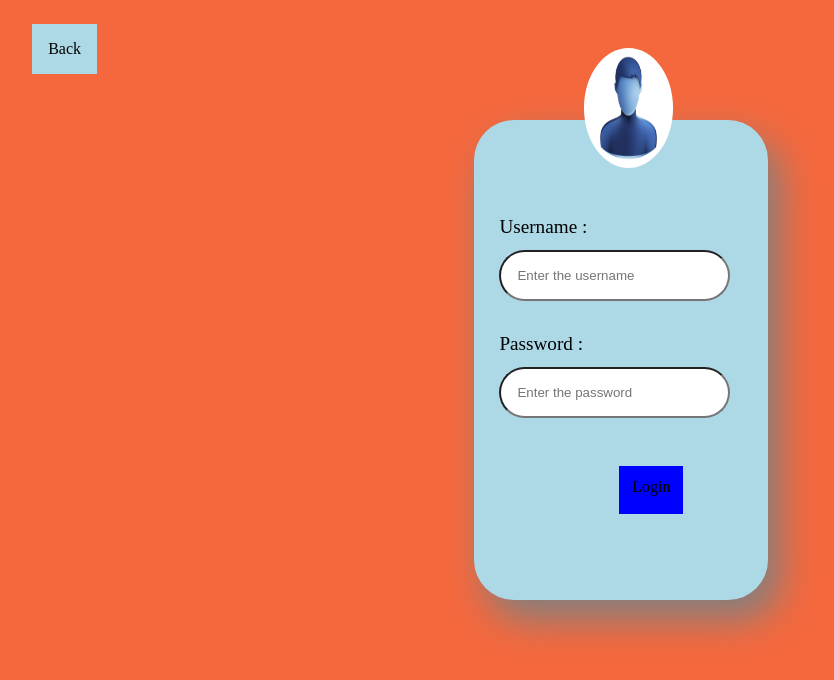
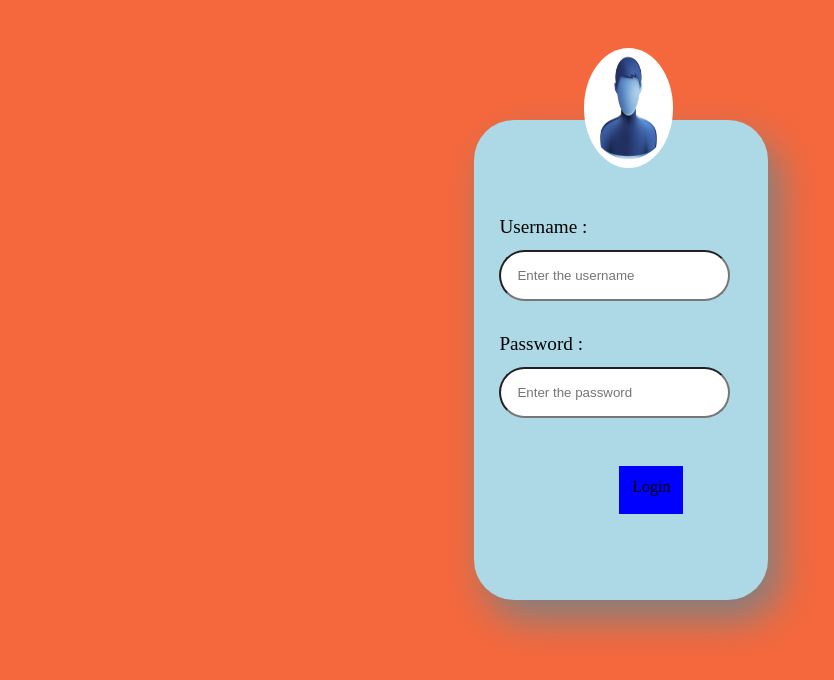
Before and after one commit to SacredCoders/JanSeva, a plain HTML site: page Department API/Views/login.html in a window 1280 px wide. Shown: the whole page, without its empty margins (19-853 px from the left). Drawn offline with Linux system fonts and the light colour scheme.

Commit message:
Add files via upload

```diff
--- a/Department API/Views/login.html
+++ b/Department API/Views/login.html
@@ -18,7 +18,7 @@
 				height: 100%;
 			}
 
-			.back{
+			/*.back{
 				position: absolute;
 				background-color: lightblue;
 				display: inline-block;
@@ -31,7 +31,7 @@
 				background-color: green;
 				transform: scale(1.2);
 				box-shadow: 0.5vw 0.5vw 2vw grey;
-			}
+			}*/
 
 			.form_area{
 				position: relative;
@@ -129,7 +129,7 @@
 
 	<body>
 		<div class="mainContainer">
-			<div class="back">Back</div>
+			<!-- <div class="back">Back</div> -->
 			<form class="form_area">
 				<div class="userimg"><img src="usericon.jpg" width="75px" height="75px"></div>
 
```
